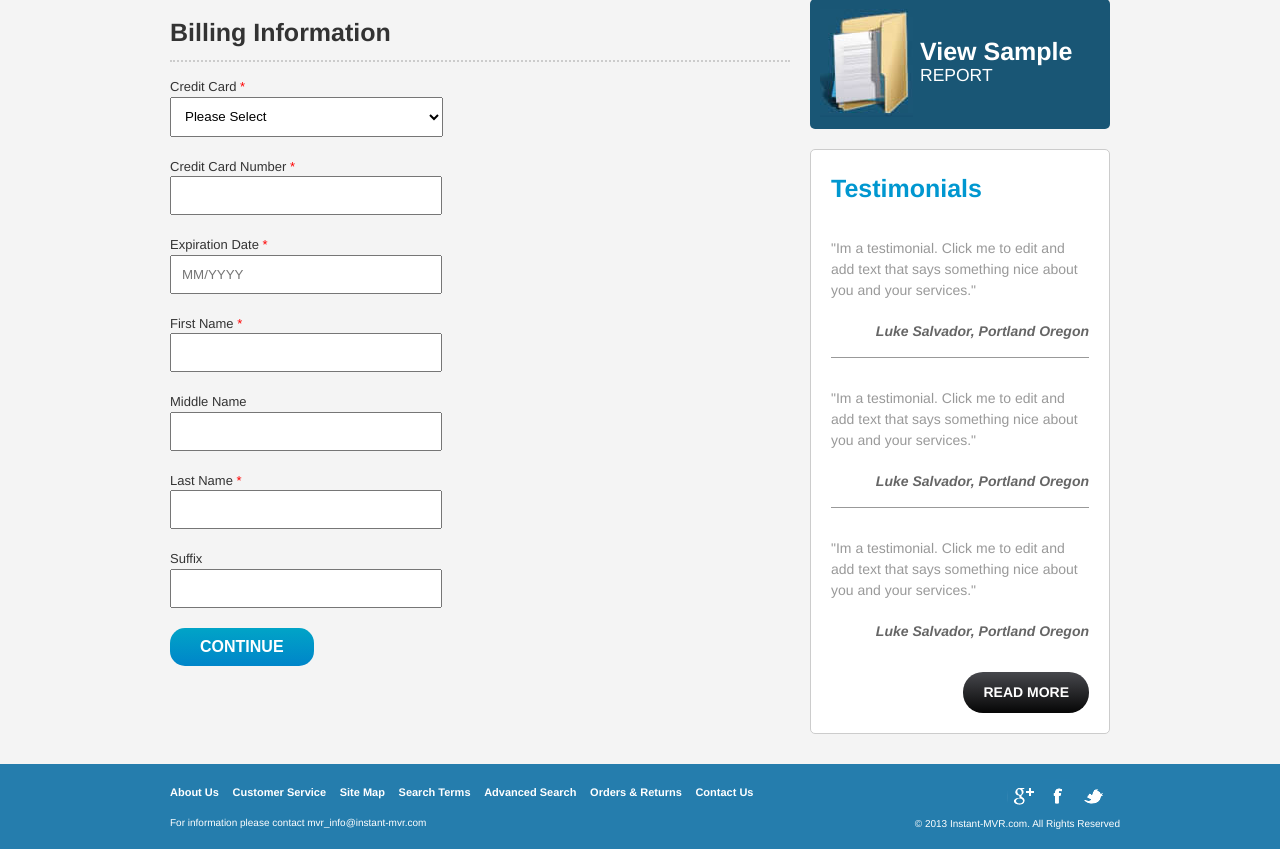
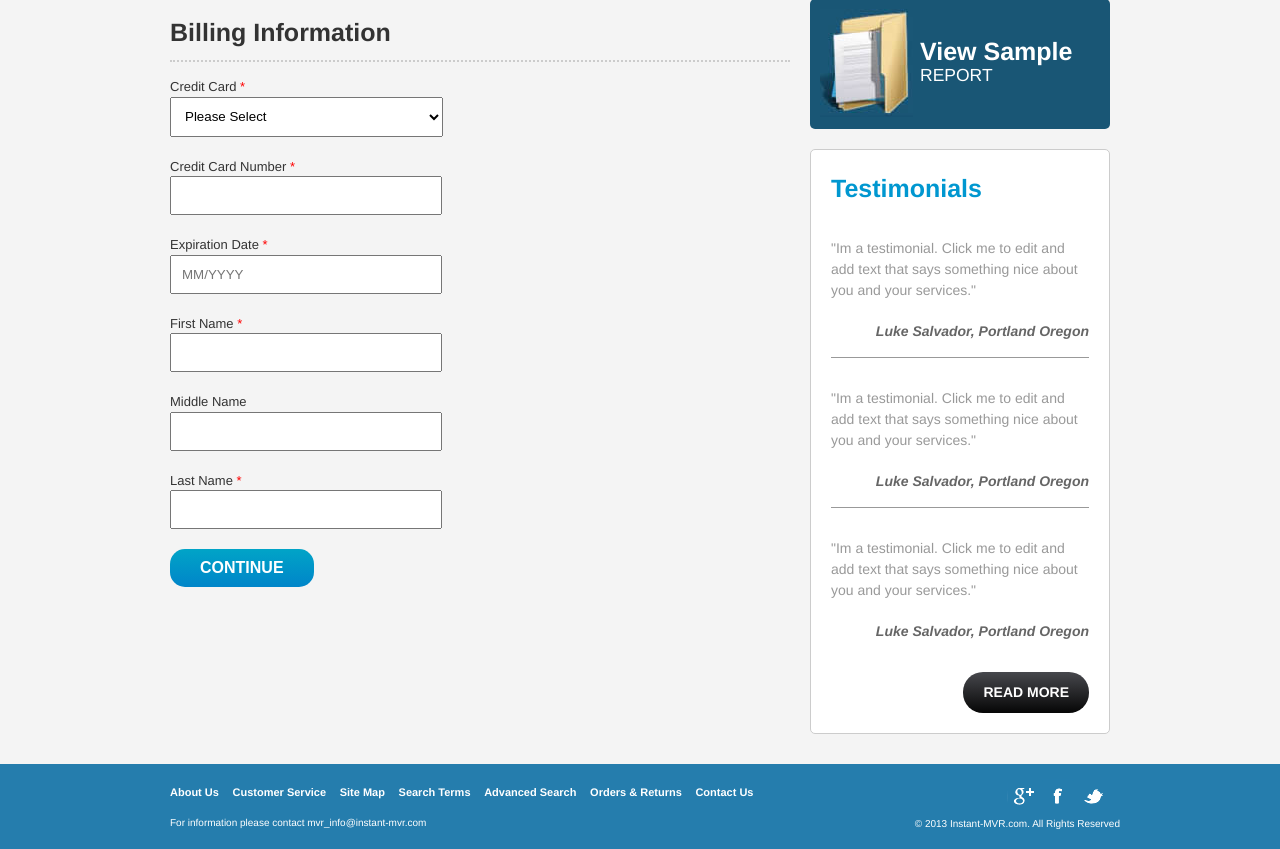
Before and after one commit to AtreyuShoper/mvr, a CodeIgniter app: page /instantMVR/index.php/individual/billing in a window 1280 px wide. Shown: the part 167-1016 px from the top of the page. Run offline with CodeIgniter, Linux system fonts and the light colour scheme.

Commit message:
+ delete suffix

```diff
--- a/system/application/views/individual/billing_view.php
+++ b/system/application/views/individual/billing_view.php
@@ -44,12 +44,6 @@
         <label for="last_name">Last Name <span class="required">*</span></label>
         <?php echo form_error('last_name'); ?>
         <input id="last_name" type="text" name="last_name" maxlength="50" value="<?php echo set_value('last_name'); ?>"  />
-
-        <label for="suffix">Suffix</label>
-        <?php echo form_error('suffix'); ?>
-        <input id="suffix" type="text" name="suffix" maxlength="10" value="<?php echo set_value('suffix'); ?>"  />
-
-
         <?php echo form_submit( 'submit', 'Continue'); ?>
 
 <?php echo form_close(); ?>
```
